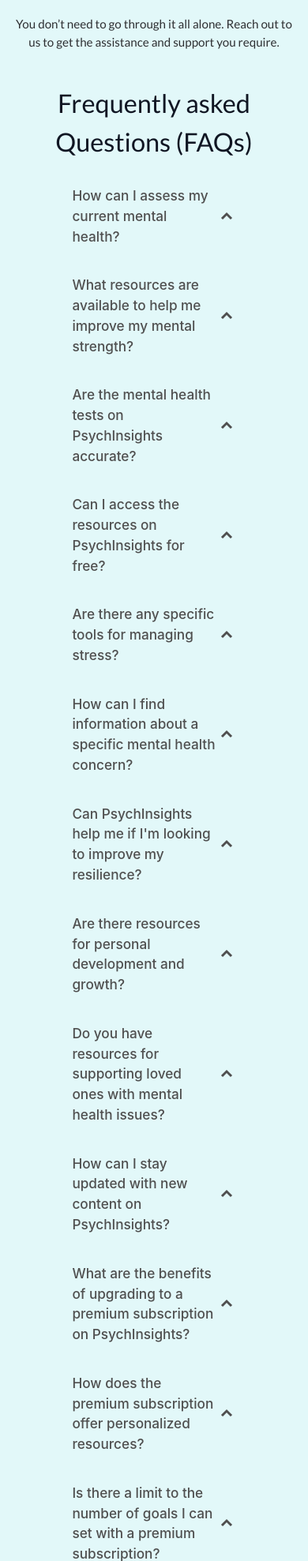
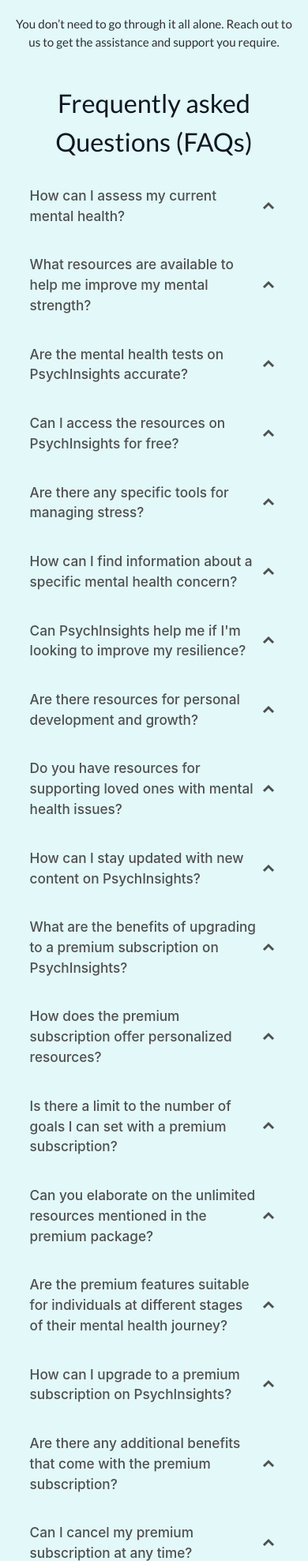
Before and after one commit to towoju5/psychinsightsapp, a PHP site: page /help in a window 390 px wide. Shown: the part 66-2043 px from the top of the page at 79% size. Run offline with PHP 8.4, Linux system fonts and the light colour scheme; some libraries are stand-ins or nearby versions.

Commit message:
help css updated

```diff
--- a/static/css/styles.css
+++ b/static/css/styles.css
@@ -902,9 +902,6 @@
 	gap: 0.75rem;
 }
 
-.faqs__accordion {
-	width: 70%;
-}
 
 .faqs__button--active,
 .faqs__button:hover {
@@ -2241,6 +2238,10 @@
 		letter-spacing: 0.0015em;
 		text-align: center;
 	}
+
+	.faqs__accordion {
+		width: 100%;
+	}
 }
 
 @media screen and (max-width: 1024px) {
@@ -2250,6 +2251,11 @@
 
 	.table__footer--app {
 		display: block;
+	}
+
+
+	.faqs__accordion {
+		width: 100%;
 	}
 }
 
@@ -2336,6 +2342,11 @@
 		display: none;
 	}
 
+
+	.faqs__accordion {
+		width: 70%;
+	}
+
 	/* body, html {
 		overflow-y: hidden;
 	}
```
